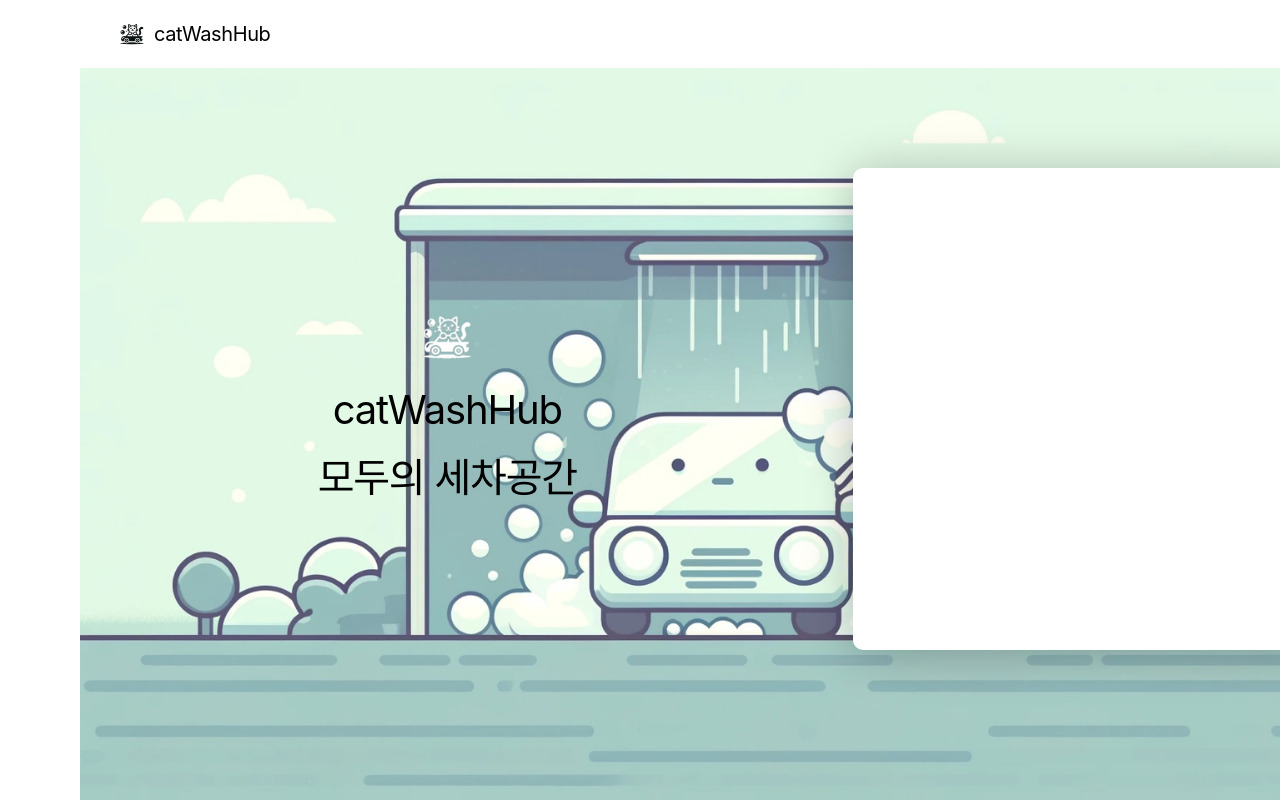
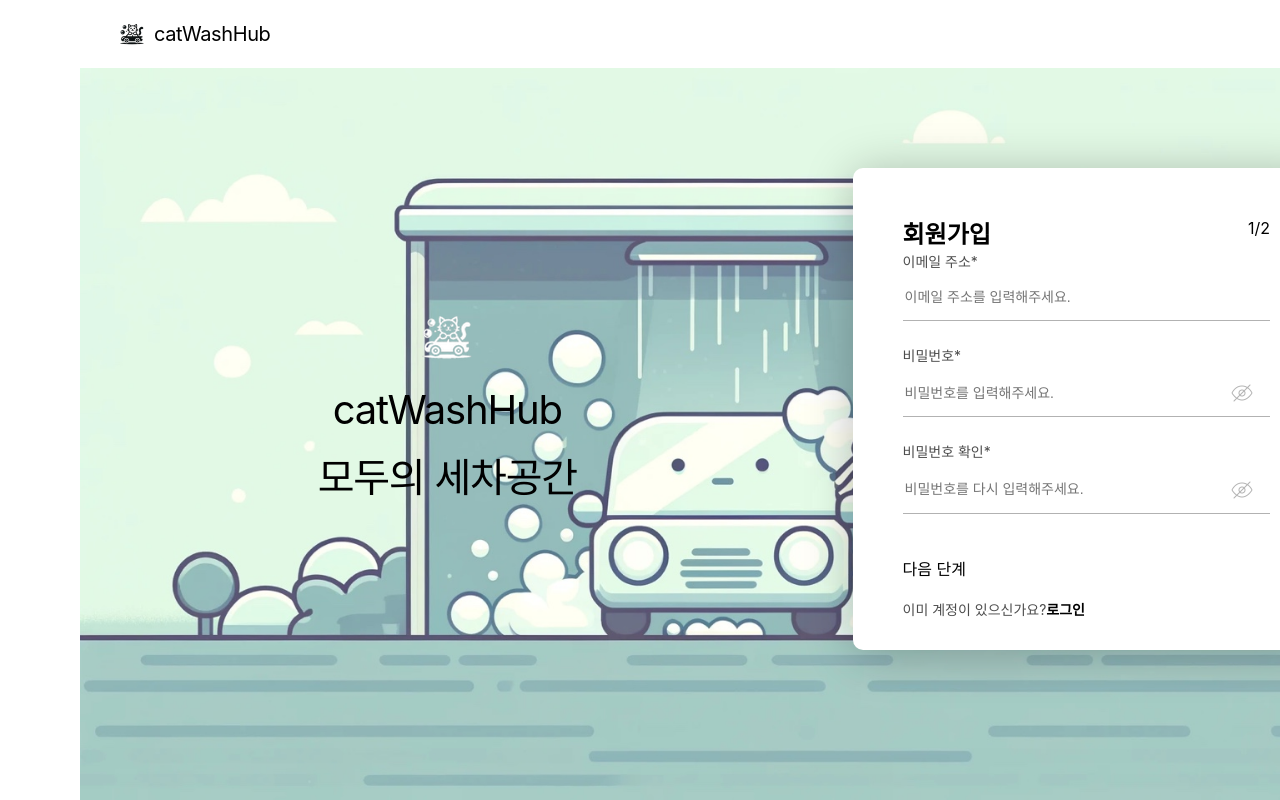
Before and after one commit to OppSpark/CatWashHub, a React (Create React App) app in the folder board-front/: page /auth in a window 1280 px wide. Both pictures are taken after a click on the element "회원가입". Shown: the top 800 px of the page. Built offline with nearby package versions, Linux system fonts and the light colour scheme; a web font is replaced by a local one.

Commit message:
프론트엔드 회원가입 폼 작성

```diff
--- a/board-front/src/views/Authentication/index.tsx
+++ b/board-front/src/views/Authentication/index.tsx
@@ -188,9 +188,224 @@
     );
   };
 
-  //컴포넌트 : sign iup card 컴포넌트
+  //컴포넌트 : sign up card 컴포넌트
   const SignUpCard = () => {
-    return <div className="auth-card"></div>;
+    //상태 : 이메일 요소 참조 상태
+    const emailRef = useRef<HTMLInputElement | null>(null);
+
+    //상태 : 비밀번호 요소 참조 상태
+    const passwordRef = useRef<HTMLInputElement | null>(null);
+
+    //상태 : 비밀번호 확인 요소 참조 상태
+    const passwordCheckRef = useRef<HTMLInputElement | null>(null);
+
+    //상태 : 페이지 번호 상태
+    const [page, setPage] = useState<1 | 2>(1);
+
+    //상태 : 이메일 상태
+    const [email, setEmail] = useState<string>("");
+
+    //상태 : 비밀번호 상태
+    const [password, setPassword] = useState<string>("");
+
+    //상태 : 비밀번호 확인 상태
+    const [passwordCheck, setPasswordCheck] = useState<string>("");
+
+    //상태 :페스워드 타입 상태
+    const [passwordType, setPasswordType] = useState<"text" | "password">(
+      "password"
+    );
+
+    //상태 : 페스워드 확인 타입 상태
+    const [passwordCheckType, setPasswordCheckType] = useState<
+      "text" | "password"
+    >("password");
+
+    //상태 : 이메일 에러 상태
+    const [isEmailError, setEmailError] = useState<boolean>(false);
+
+    //상태 : 비밀번호 에러 상태
+    const [isPasswordError, setPasswordError] = useState<boolean>(false);
+
+    //상태 : 비밀번호 확인 에러 상태
+    const [isPasswordCheckError, setPasswordCheckError] =
+      useState<boolean>(false);
+
+    //상태 : 이메일 에러 메시지 상태
+    const [emailErrorMessage, setEmailErrorMessage] = useState<string>("");
+
+    //상태 : 비밀번호 에러 메시지 상태
+    const [passwordErrorMessage, setPasswordErrorMessage] =
+      useState<string>("");
+
+    //상태 : 비밀번호 확인 에러 메시지 상태
+    const [passwordCheckErrorMessage, setPasswordCheckErrorMessage] =
+      useState<string>("");
+
+    //상태 : 비밀번호 아이콘 상태
+    const [passwordButtonIcon, setPasswordButtonIcon] = useState<
+      "eye-light-off-icon" | "eye-light-on-icon"
+    >("eye-light-off-icon");
+
+    //상태 : 비밀번호 확인 버튼 아이콘 상태
+    const [passwordCheckButtonIcon, setPasswordCheckButtonIcon] = useState<
+      "eye-light-off-icon" | "eye-light-on-icon"
+    >("eye-light-off-icon");
+
+    //이벤트 헨들러 : 이메일 변경 이벤드 처리
+    const onEmailChangeHandler = (event: ChangeEvent<HTMLInputElement>) => {
+      const { value } = event.target;
+      setEmail(value);
+    };
+
+    //이벤트 헨들러 : 비밀번호 변경 이벤드 처리
+    const onPasswordChangeHandler = (event: ChangeEvent<HTMLInputElement>) => {
+      const { value } = event.target;
+      setPassword(value);
+    };
+
+    //이벤트 헨들러 : 비밀번호 확인 변경 이벤드 처리
+    const onPasswordCheckChangeHandler = (
+      event: ChangeEvent<HTMLInputElement>
+    ) => {
+      const { value } = event.target;
+      setPasswordCheck(value);
+    };
+
+    //이벤트 헨들러 : 비밀번호 버튼 클릭 이벤트 처리
+    const onPasswordButtonClickHandler = () => {
+      if (passwordButtonIcon === "eye-light-off-icon") {
+        setPasswordButtonIcon("eye-light-on-icon");
+        setPasswordType("text");
+      } else {
+        setPasswordButtonIcon("eye-light-off-icon");
+        setPasswordType("password");
+      }
+    };
+
+    //이벤트 헨들러 : 비밀번호 확인 버튼 클릭 이벤트 처리
+    const onPasswordCheckButtonClickHandler = () => {
+      if (passwordButtonIcon === "eye-light-off-icon") {
+        setPasswordCheckButtonIcon("eye-light-on-icon");
+        setPasswordCheckType("text");
+      } else {
+        setPasswordCheckButtonIcon("eye-light-off-icon");
+        setPasswordCheckType("password");
+      }
+    };
+
+    //이벤트 헨들러 : 다음 단계 버튼 클릭 이벤트 처리
+    const onNextButtonClickHandler = () => {
+      const emailPattern = /^[a-zA-Z0-9]+@[a-zA-Z0-9]+(\.[a-zA-Z]{2,4})$/;
+      const isEmailPattern = emailPattern.test(email);
+      if (!isEmailPattern) {
+        setEmailError(true);
+        setEmailErrorMessage("이메일 주소 포멧이 맞지 않습니다.");
+      }
+
+      const isCheckedPassword = password.trim().length >= 8;
+      if (!isCheckedPassword) {
+        setPasswordError(true);
+        setPasswordErrorMessage("비밀번호는 8자 이상 입력해주세요.");
+      }
+
+      const isEqualPassword = password === passwordCheck;
+      if (!isEqualPassword) {
+        setPasswordCheckError(true);
+        setPasswordCheckErrorMessage("비밀번호가 일치하지 않습니다.");
+      }
+      if (!isEmailPattern || !isCheckedPassword || !isEqualPassword) return;
+
+      setPage(2);
+    };
+
+    //이벤트 핸들러 : 이메일 input keyDown 이벤트 처리
+    const onEmailKeyDownHandler = (event: KeyboardEvent<HTMLInputElement>) => {
+      if (event.key !== "Enter") return;
+      if (!passwordRef.current) return;
+      passwordRef.current.focus();
+    };
+
+    //이벤트 핸들러 : 비밀번호 input keyDown 이벤트 처리
+    const onPasswordKeyDownHandler = (
+      event: KeyboardEvent<HTMLInputElement>
+    ) => {
+      if (event.key !== "Enter") return;
+      if (!passwordCheckRef.current) return;
+      passwordCheckRef.current.focus();
+    };
+
+    //이벤트 핸들러 : 비밀번호 확인 input keyDown 이벤트 처리
+    const onPasswordCheckKeyDownHandler = (
+      event: KeyboardEvent<HTMLInputElement>
+    ) => {
+      if(event.key !== 'Enter')
+        return;
+      onNextButtonClickHandler();
+    };
+
+    // 렌더 : sign up card 컴포넌트 렌더링
+    return (
+      <div className="auth-card">
+        <div className="auth-card-box">
+          <div className="auth-card-top">
+            <div className="auth-card-title-box">
+              <div className="auth-card-title">{"회원가입"}</div>
+              <div className="auth-card-page">{`1/2`}</div>
+            </div>
+            <InputBox
+              ref={emailRef}
+              label="이메일 주소*"
+              type="text"
+              placeholder="이메일 주소를 입력해주세요."
+              value={email}
+              onChange={onEmailChangeHandler}
+              error={isEmailError}
+              message={emailErrorMessage}
+              onKeyDown={onEmailKeyDownHandler}
+            />
+            <InputBox
+              ref={passwordRef}
+              label="비밀번호*"
+              type={passwordType}
+              placeholder="비밀번호를 입력해주세요."
+              value={password}
+              onChange={onPasswordChangeHandler}
+              error={isPasswordError}
+              message={passwordErrorMessage}
+              icon={passwordButtonIcon}
+              onButtonClick={onPasswordButtonClickHandler}
+              onKeyDown={onPasswordKeyDownHandler}
+            />
+            <InputBox
+              ref={passwordCheckRef}
+              label="비밀번호 확인*"
+              type={passwordCheckType}
+              placeholder="비밀번호를 다시 입력해주세요."
+              value={passwordCheck}
+              onChange={onPasswordCheckChangeHandler}
+              error={isPasswordCheckError}
+              message={passwordCheckErrorMessage}
+              icon={passwordCheckButtonIcon}
+              onButtonClick={onPasswordCheckButtonClickHandler}
+              onKeyDown={onPasswordCheckKeyDownHandler}
+            />
+          </div>
+          <div className="auth-card-bottom">
+            <div
+              className="black-large-full-bottom"
+              onClick={onNextButtonClickHandler}
+            >
+              {"다음 단계"}
+            </div>
+            <div className="auth-description">
+              {"이미 계정이 있으신가요?"}
+              <span className="auth-description-link">{"로그인"}</span>
+            </div>
+          </div>
+        </div>
+      </div>
+    );
   };
 
   //렌더 : 컴포넌트 렌더링
```
